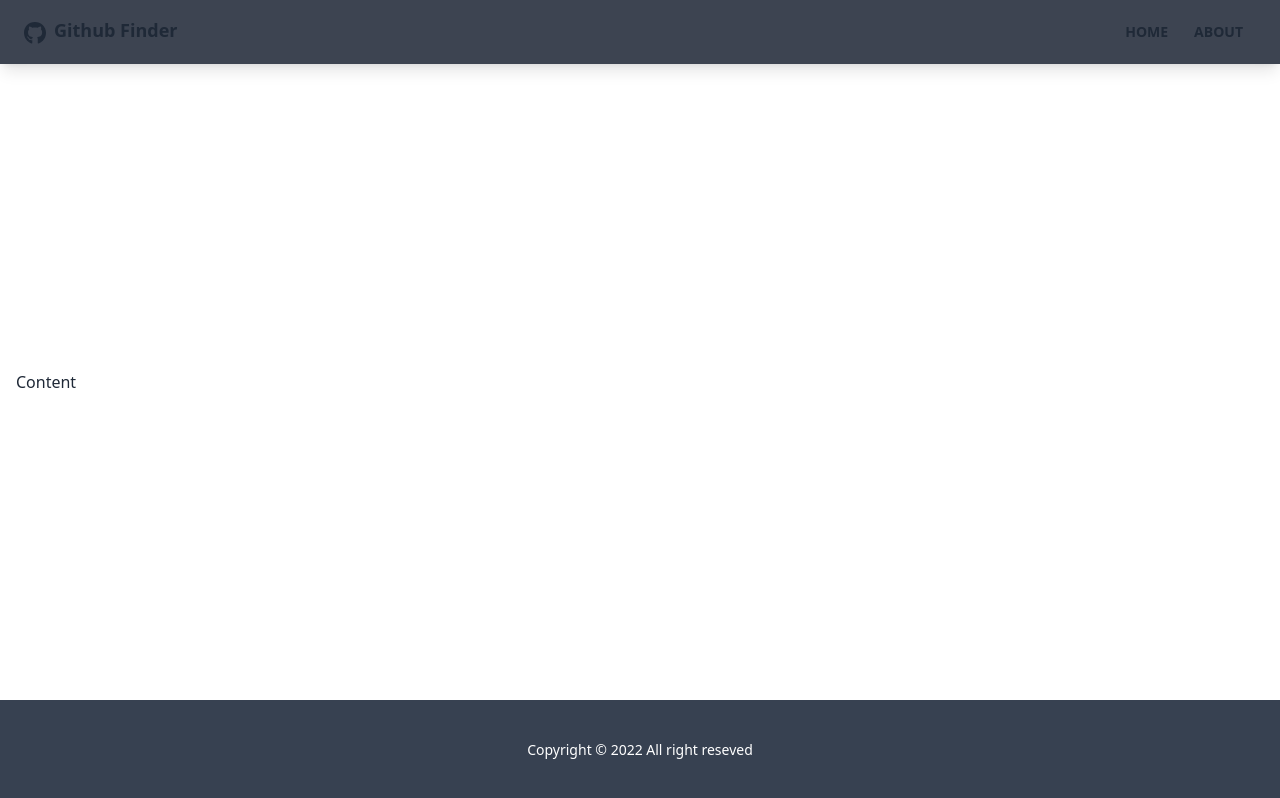
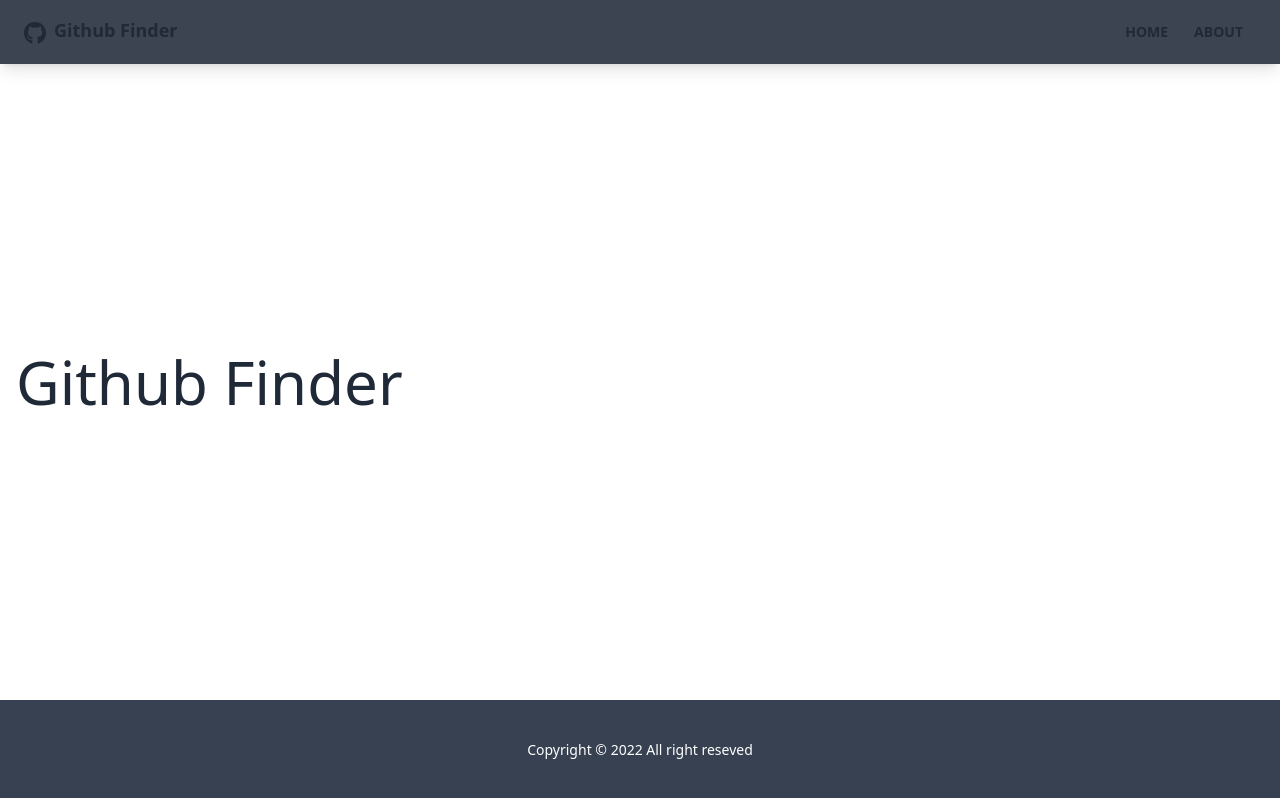
Before and after one commit to junsantilla/react-github-finder, a React (Create React App) app: page /about in a window 1280 px wide. Built offline with nearby package versions, Linux system fonts and the light colour scheme.

Commit message:
Create pages and routes

```diff
--- a/src/App.js
+++ b/src/App.js
@@ -1,6 +1,9 @@
-import { BrowserRouter as Rounter, Route } from "react-router-dom";
+import { BrowserRouter as Rounter, Route, Routes } from "react-router-dom";
 import Navbar from "./components/layout/Navbar.jsx";
 import Footer from "./components/layout/Footer.jsx";
+import Home from "./pages/Home.jsx";
+import About from "./pages/About.jsx";
+import NotFound from "./pages/NotFound.jsx";
 
 function App() {
 	return (
@@ -8,7 +11,14 @@ function App() {
 			<div className="flex flex-col justify-between h-screen">
 				<Navbar />
 
-				<main className="container mx-auto px-4 pb-12">Content</main>
+				<main className="container mx-auto px-4 pb-12">
+					<Routes>
+						<Route path="/" element={<Home />} />
+						<Route path="/about" element={<About />} />
+						<Route path="/notfound" element={<NotFound />} />
+						<Route path="/*" element={<NotFound />} />
+					</Routes>
+				</main>
 				<Footer />
 			</div>
 		</Rounter>
--- /dev/null
+++ b/src/pages/About.jsx
@@ -0,0 +1,11 @@
+import React from "react";
+
+function About() {
+	return (
+		<div>
+			<h1 className="text-6xl">Github Finder</h1>
+		</div>
+	);
+}
+
+export default About;
--- /dev/null
+++ b/src/pages/Home.jsx
@@ -0,0 +1,11 @@
+import React from "react";
+
+function Home() {
+	return (
+		<div>
+			<h1 className="text-6xl">Welcome</h1>
+		</div>
+	);
+}
+
+export default Home;
--- /dev/null
+++ b/src/pages/NotFound.jsx
@@ -0,0 +1,22 @@
+import React from "react";
+import { Link } from "react-router-dom";
+
+function NotFound() {
+	return (
+		<div>
+			<div className="hero text-center">
+				<div className="hero-content">
+					<div className="max-w-lg">
+						<h1 className="text-8xl font-bold mb-8">Oops!</h1>
+						<p className="text-5xl mb-8">404 - Page not found!</p>
+						<Link to="/" className="btn btn-primary btn-lg">
+							Back to Home
+						</Link>
+					</div>
+				</div>
+			</div>
+		</div>
+	);
+}
+
+export default NotFound;
```
